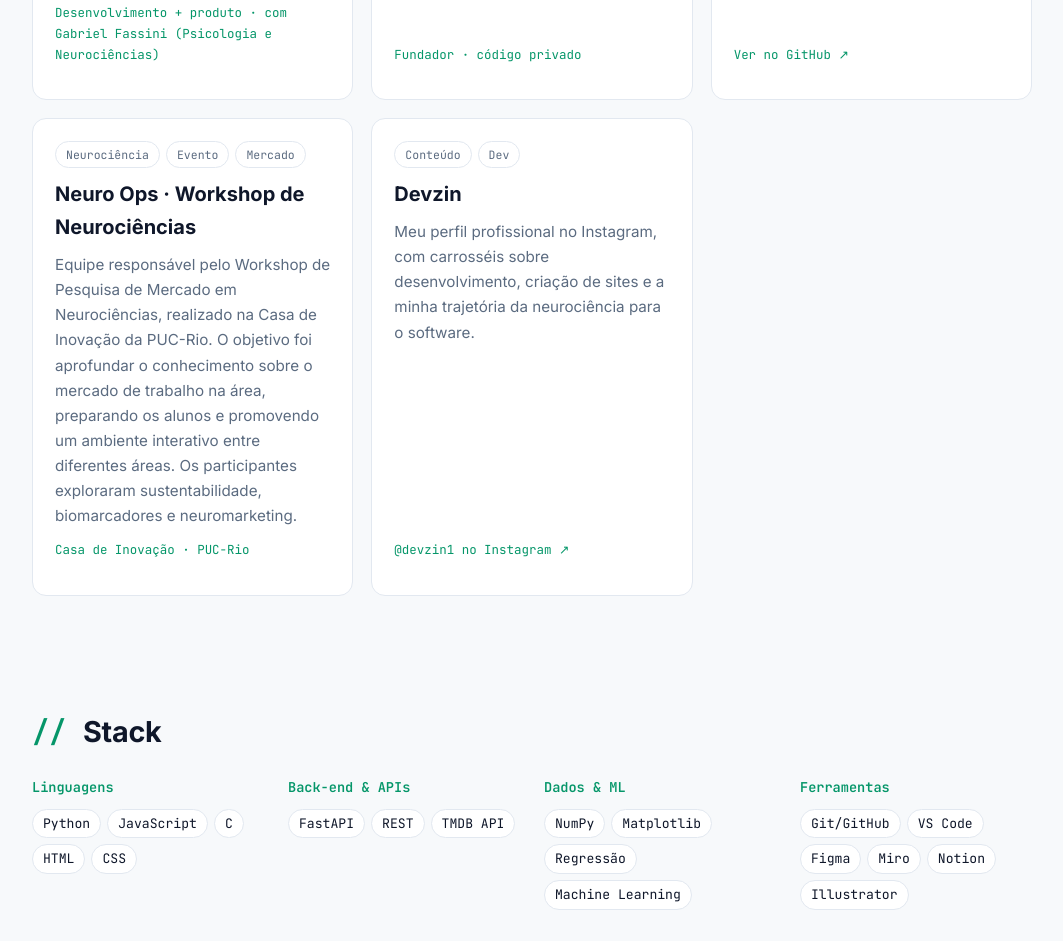
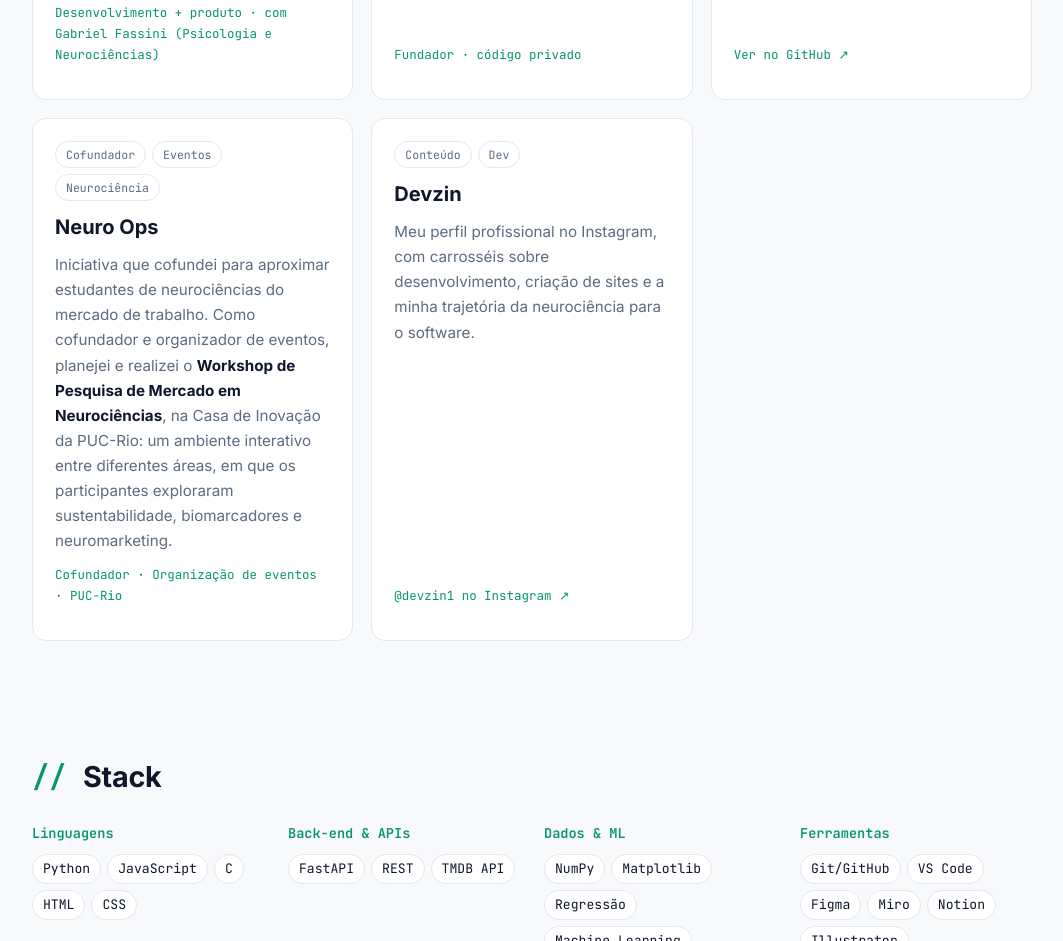
Before and after one commit to eftrotto/Portifolio-EFT, a plain HTML site: page index.html in a window 1280 px wide. Shown: the part 2068-3009 px from the top of the page, without its empty margins (108-1171 px from the left). Drawn offline with Linux system fonts and the light colour scheme.

Commit message:
feat: papel de cofundador no Neuro Ops

```diff
--- a/index.html
+++ b/index.html
@@ -91,10 +91,10 @@
         </article>
 
         <article class="card">
-          <div class="tags"><span>Neurociência</span><span>Evento</span><span>Mercado</span></div>
-          <h3>Neuro Ops · Workshop de Neurociências</h3>
-          <p>Equipe responsável pelo Workshop de Pesquisa de Mercado em Neurociências, realizado na Casa de Inovação da PUC-Rio. O objetivo foi aprofundar o conhecimento sobre o mercado de trabalho na área, preparando os alunos e promovendo um ambiente interativo entre diferentes áreas. Os participantes exploraram sustentabilidade, biomarcadores e neuromarketing.</p>
-          <p class="meta mono">Casa de Inovação · PUC-Rio</p>
+          <div class="tags"><span>Cofundador</span><span>Eventos</span><span>Neurociência</span></div>
+          <h3>Neuro Ops</h3>
+          <p>Iniciativa que cofundei para aproximar estudantes de neurociências do mercado de trabalho. Como cofundador e organizador de eventos, planejei e realizei o <strong>Workshop de Pesquisa de Mercado em Neurociências</strong>, na Casa de Inovação da PUC-Rio: um ambiente interativo entre diferentes áreas, em que os participantes exploraram sustentabilidade, biomarcadores e neuromarketing.</p>
+          <p class="meta mono">Cofundador · Organização de eventos · PUC-Rio</p>
         </article>
 
 
```
